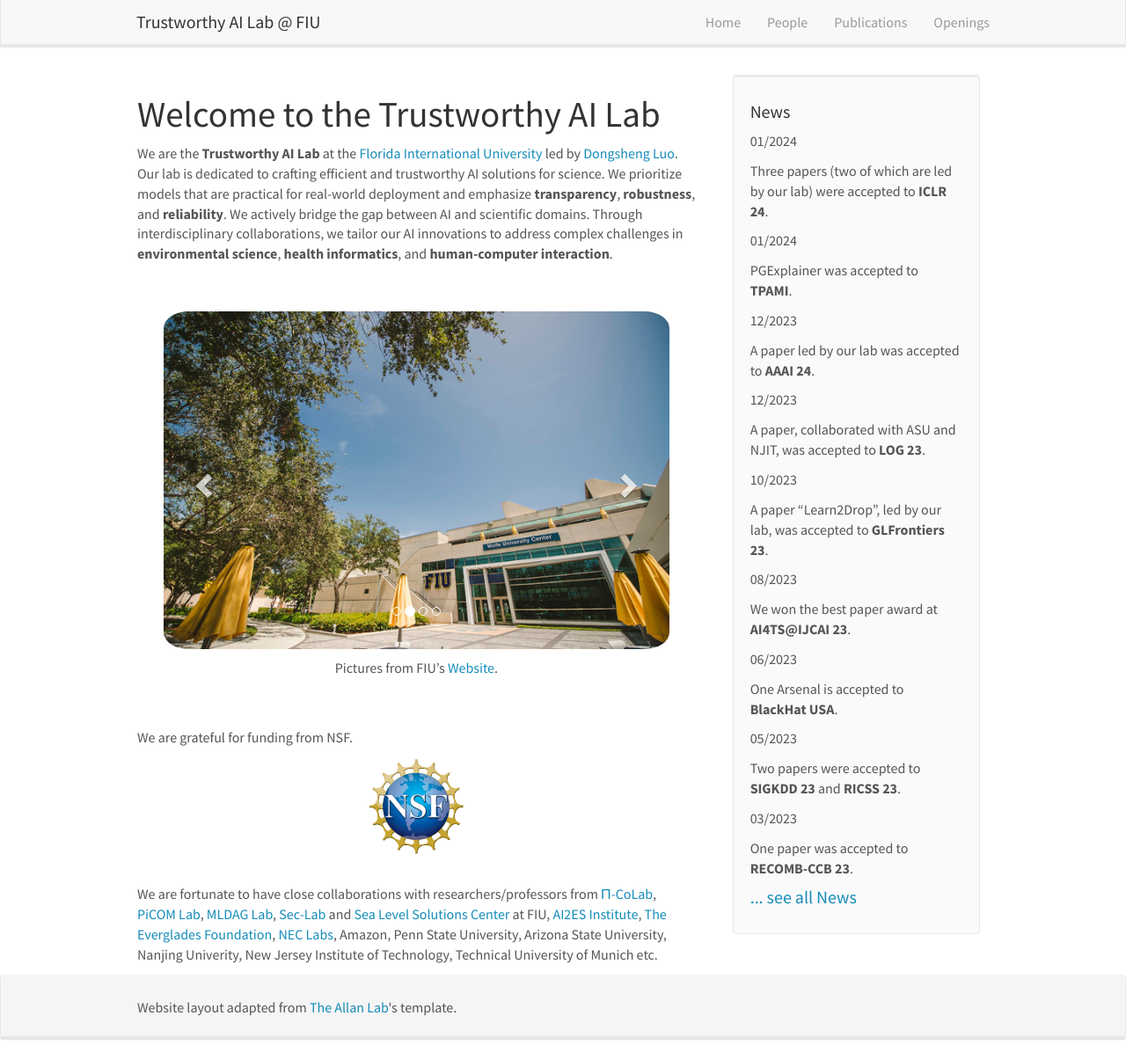
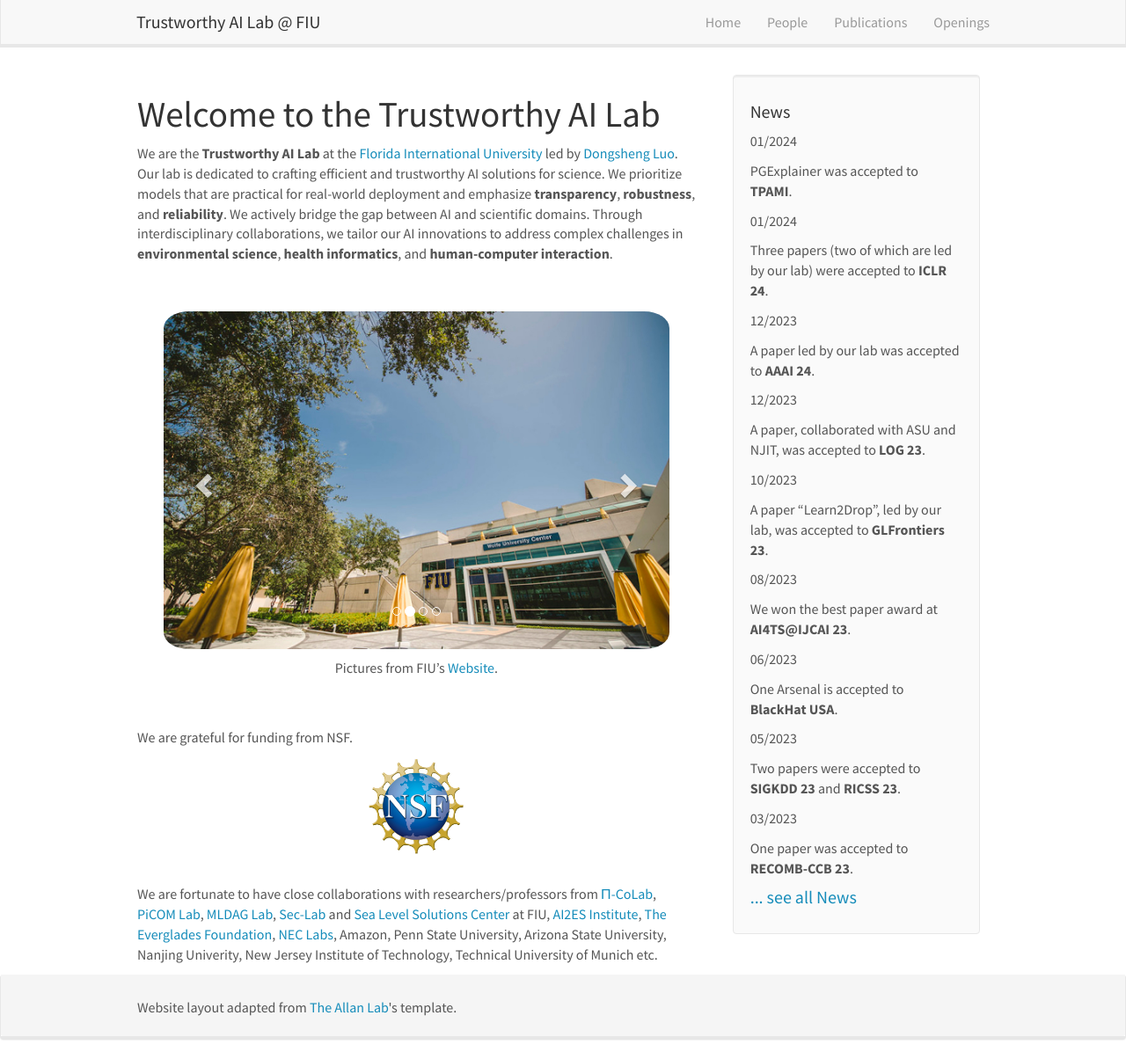
Before and after one commit to trustai4s-lab/trustai4s-lab.github.io, a Jekyll site: the page built from _pages/home.md, in a window 1280 px wide and 1204 px high. Shown: the whole window at 88% size. Built offline with Jekyll 4.4.1, drawn with Linux system fonts in a browser that asks for light colours; nearby versions of some CDN libraries; some of the changed lines change nothing that is shown.

Commit message:
Update news.yml

```diff
--- a/_data/news.yml
+++ b/_data/news.yml
@@ -1,8 +1,8 @@
+- date: 01/2024
+  headline: PGExplainer was accepted to **TPAMI**.
+
 - date: 01/2024
   headline: Three papers (two of which are led by our lab) were accepted to **ICLR 24**.
-
-- date: 01/2024
-  headline: PGExplainer was accepted to **TPAMI**.
 
 - date: 12/2023
   headline: A paper led by our lab was accepted to **AAAI 24**.
```
